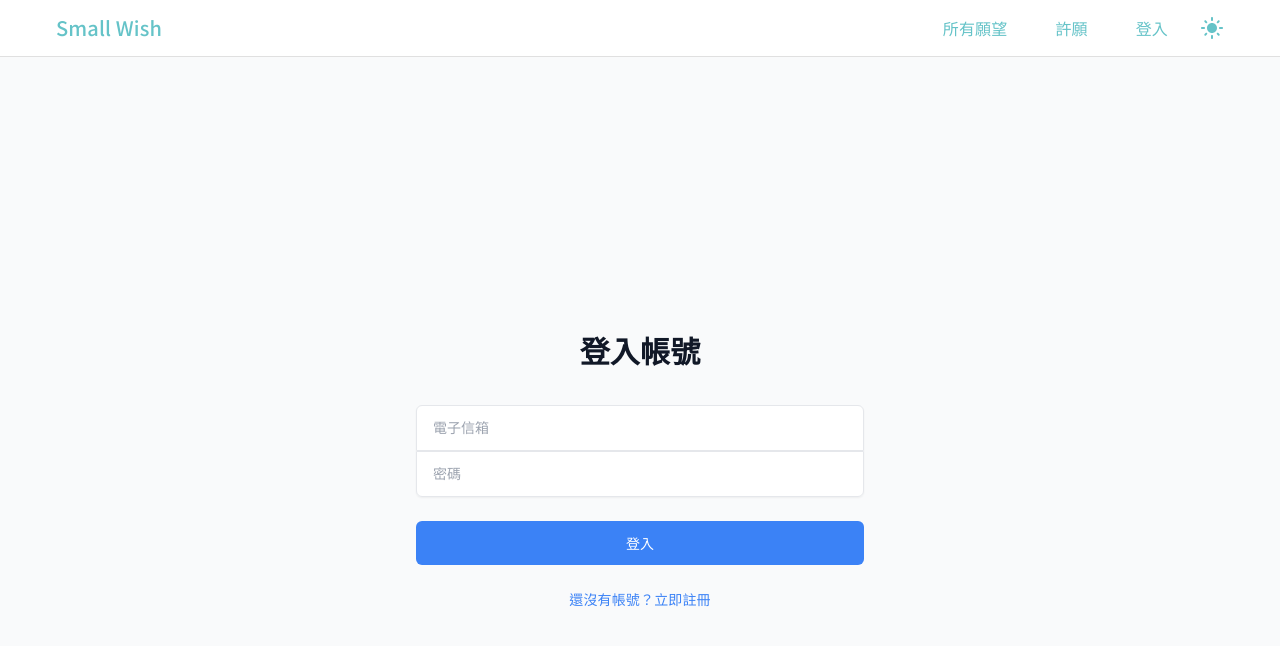
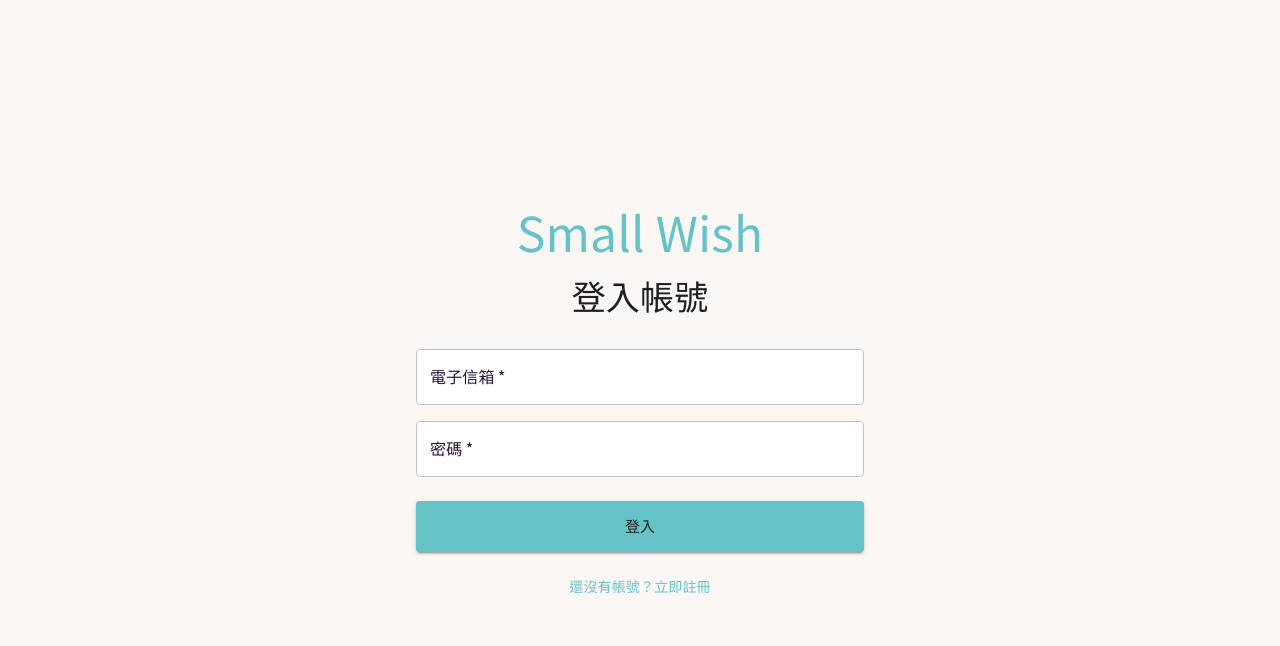
Before and after one commit to penspulse326/small-wish, a Next.js app: page /sign-in in a window 1280 px wide. Shown: the top 646 px of the page. Built offline with nearby package versions, Linux system fonts and the light colour scheme; what @mui/material-nextjs would draw is missing.

Commit message:
feat: hide navbar at auth page and add home link

```diff
--- a/src/app/(auth)/layout.tsx
+++ b/src/app/(auth)/layout.tsx
@@ -1,8 +1,9 @@
 'use client';
 
+import { Typography } from '@mui/material';
 import React from 'react';
 
-import { AuthContainer, AuthWrapper } from './styled';
+import { AuthContainer, HomeLink, AuthWrapper } from './styled';
 
 export default function AuthLayout({
   children,
@@ -11,7 +12,15 @@ export default function AuthLayout({
 }) {
   return (
     <AuthContainer>
-      <AuthWrapper>{children}</AuthWrapper>
+      <AuthWrapper>
+        <HomeLink href="/">
+          <Typography color="primary" variant="h3">
+            Small Wish
+          </Typography>
+        </HomeLink>
+
+        {children}
+      </AuthWrapper>
     </AuthContainer>
   );
 }
--- a/src/app/(auth)/sign-in/page.tsx
+++ b/src/app/(auth)/sign-in/page.tsx
@@ -1,9 +1,16 @@
 'use client';
 
+import { Typography } from '@mui/material';
 import Link from 'next/link';
 import { useState } from 'react';
 
-import { Title, Form, InputGroup, Input, Button, LinkText } from '../styled';
+import {
+  Form,
+  InputGroup,
+  StyledTextField,
+  SubmitButton,
+  LinkText,
+} from '../styled';
 
 export default function SignIn() {
   const [email, setEmail] = useState('');
@@ -16,30 +23,36 @@ export default function SignIn() {
 
   return (
     <>
-      <Title>登入帳號</Title>
+      <Typography align="center" component="h1" gutterBottom variant="h4">
+        登入帳號
+      </Typography>
       <Form onSubmit={handleSubmit}>
         <InputGroup>
-          <Input
+          <StyledTextField
+            fullWidth
             id="email"
+            label="電子信箱"
             name="email"
             onChange={(e) => setEmail(e.target.value)}
-            placeholder="電子信箱"
             required
             type="email"
             value={email}
           />
-          <Input
+          <StyledTextField
+            fullWidth
             id="password"
+            label="密碼"
             name="password"
             onChange={(e) => setPassword(e.target.value)}
-            placeholder="密碼"
             required
             type="password"
             value={password}
           />
         </InputGroup>
 
-        <Button type="submit">登入</Button>
+        <SubmitButton fullWidth size="large" type="submit" variant="contained">
+          登入
+        </SubmitButton>
 
         <LinkText>
           <Link href="/sign-up">還沒有帳號？立即註冊</Link>
--- a/src/app/(auth)/styled.ts
+++ b/src/app/(auth)/styled.ts
@@ -1,109 +1,64 @@
-import styled from '@emotion/styled';
+import { Box, Button as MuiButton, TextField } from '@mui/material';
+import { styled } from '@mui/material/styles';
+import Link from 'next/link';
 
-export const AuthContainer = styled.div`
-  min-height: 100vh;
+export const AuthContainer = styled(Box)`
   display: flex;
   align-items: center;
   justify-content: center;
-  background-color: #f9fafb;
-  padding: 3rem 1rem;
+  min-height: 100dvh;
+  padding: ${({ theme }) => theme.spacing(3, 1)};
+  background-color: ${({ theme }) => theme.palette.background.default};
 `;
 
-export const AuthWrapper = styled.div`
+export const AuthWrapper = styled(Box)`
+  margin: 0 auto;
   max-width: 28rem;
   width: 100%;
-  margin: 0 auto;
 `;
 
-export const Title = styled.h2`
-  margin-top: 1.5rem;
-  font-size: 1.875rem;
-  font-weight: 700;
-  color: #111827;
+export const HomeLink = styled(Link)`
+  display: block;
+  margin-bottom: ${({ theme }) => theme.spacing(2)};
+  color: inherit;
+  text-decoration: none;
   text-align: center;
 `;
 
-export const Form = styled.form`
-  margin-top: 2rem;
+export const Form = styled('form')`
   display: flex;
   flex-direction: column;
-  gap: 1.5rem;
+  gap: ${({ theme }) => theme.spacing(3)};
+  margin-top: ${({ theme }) => theme.spacing(4)};
 `;
 
-export const InputGroup = styled.div`
+export const InputGroup = styled(Box)`
   display: flex;
   flex-direction: column;
-  gap: 0;
-  border-radius: 0.375rem;
-  box-shadow: 0 1px 2px 0 rgba(0, 0, 0, 0.05);
+  gap: ${({ theme }) => theme.spacing(2)};
 `;
 
-export const Input = styled.input`
-  width: 100%;
-  padding: 0.75rem 1rem;
-  border: 1px solid #e5e7eb;
-  color: #111827;
-  font-size: 0.875rem;
-  line-height: 1.25rem;
-  outline: none;
-  transition: all 0.2s;
-
-  &:focus {
-    border-color: #3b82f6;
-    box-shadow: 0 0 0 2px rgba(59, 130, 246, 0.1);
-    z-index: 10;
-  }
-
-  &::placeholder {
-    color: #9ca3af;
-  }
-
-  &:first-of-type {
-    border-top-left-radius: 0.375rem;
-    border-top-right-radius: 0.375rem;
-  }
-
-  &:last-of-type {
-    border-bottom-left-radius: 0.375rem;
-    border-bottom-right-radius: 0.375rem;
+export const StyledTextField = styled(TextField)`
+  & .MuiOutlinedInput-root {
+    background-color: ${({ theme }) => theme.palette.background.paper};
   }
 `;
 
-export const Button = styled.button`
-  width: 100%;
-  padding: 0.75rem 1rem;
-  background-color: #3b82f6;
-  color: white;
-  font-size: 0.875rem;
-  font-weight: 500;
-  border-radius: 0.375rem;
-  border: none;
-  transition: background-color 0.2s;
-  cursor: pointer;
-
-  &:hover {
-    background-color: #2563eb;
-  }
-
-  &:focus {
-    outline: none;
-    box-shadow:
-      0 0 0 2px white,
-      0 0 0 4px #3b82f6;
-  }
+export const SubmitButton = styled(MuiButton)`
+  padding: ${({ theme }) => theme.spacing(1.5, 2)};
 `;
 
-export const LinkText = styled.div`
+export const LinkText = styled(Box)`
   text-align: center;
-  font-size: 0.875rem;
+  font-size: ${({ theme }) => theme.typography.body2.fontSize};
 
   a {
-    color: #3b82f6;
+    color: ${({ theme }) => theme.palette.primary.main};
     font-weight: 500;
     text-decoration: none;
 
     &:hover {
-      color: #2563eb;
+      color: ${({ theme }) => theme.palette.primary.dark};
     }
   }
 `;
--- a/src/components/Navbar/index.tsx
+++ b/src/components/Navbar/index.tsx
@@ -11,6 +11,7 @@ import {
   useColorScheme,
 } from '@mui/material';
 import Link from 'next/link';
+import { usePathname } from 'next/navigation';
 import { useState } from 'react';
 
 import { PAGE } from '@/constants/routes';
@@ -25,6 +26,7 @@ import {
 } from './styled';
 
 function Navbar() {
+  const pathname = usePathname();
   const { mode, setMode } = useColorScheme();
   const [isMenuOpen, setIsMenuOpen] = useState(false);
 
@@ -42,6 +44,10 @@ function Navbar() {
 
   function handleToggleThemeMode() {
     setMode(mode === 'light' ? 'dark' : 'light');
+  }
+
+  if (pathname?.startsWith('/sign-')) {
+    return null;
   }
 
   return (
```
Also changed, not shown: src/app/(auth)/sign-up/page.tsx (+23 -9 lines).
